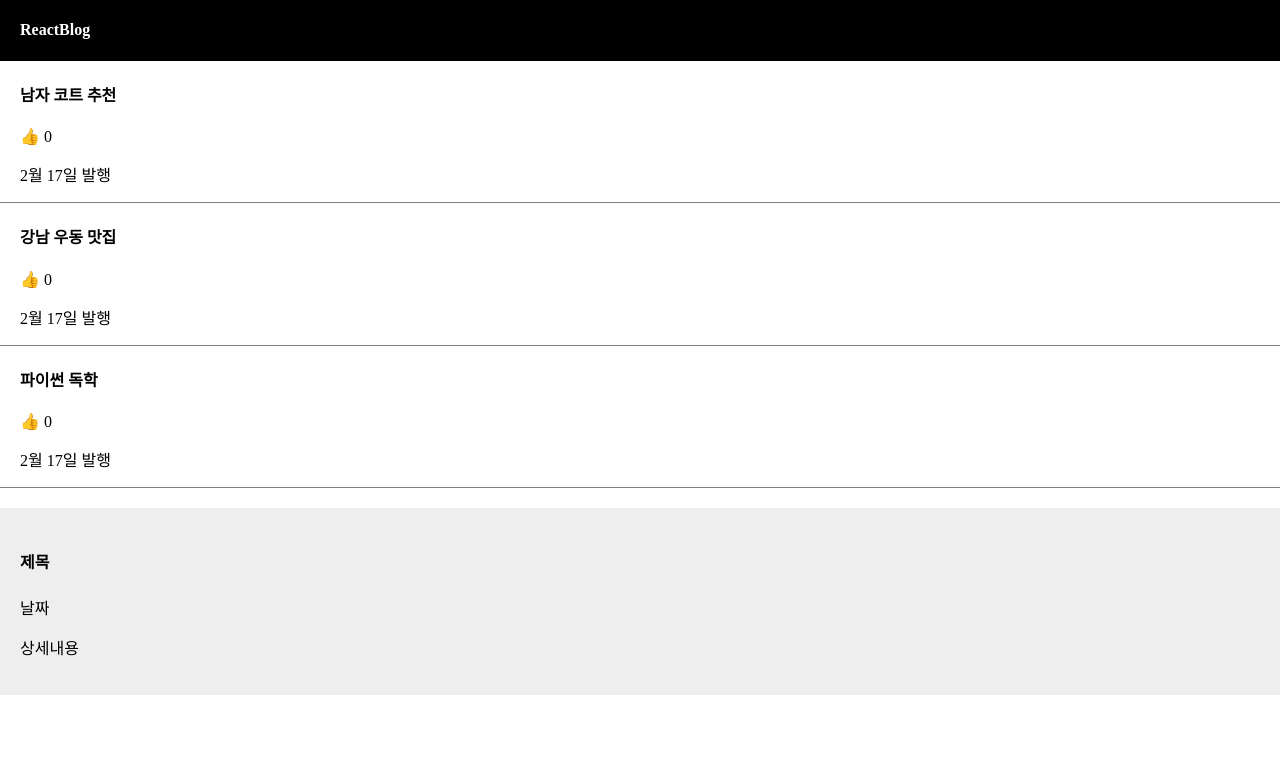
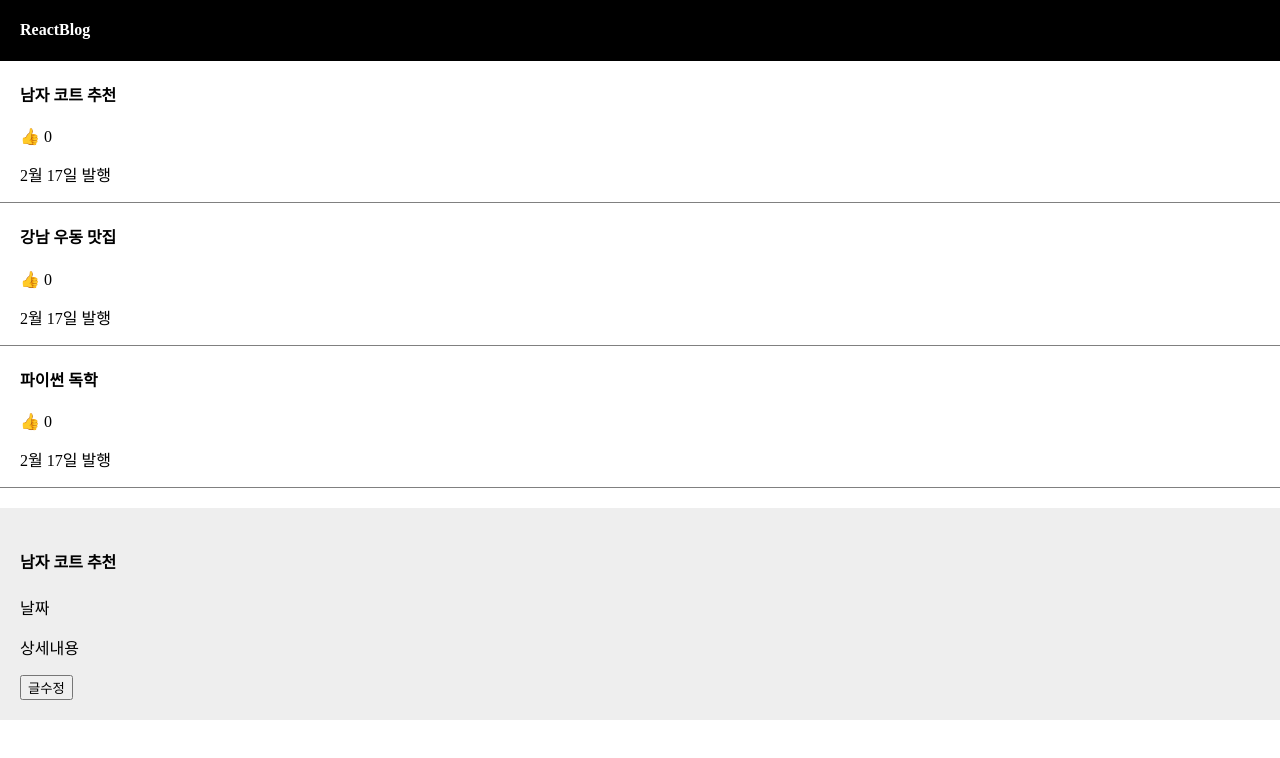
Before and after one commit to Milk0621/practice-react-basic, a React (Vite) app: page / in a window 1280 px wide. Both pictures are taken after a click on the element "남자 코트 추천". Shown: the top 758 px of the page. Built offline with nearby package versions, Linux system fonts and the light colour scheme.

Commit message:
feat: props를 활용한 상세 페이지 Modal 컴포넌트 구현
글제목 클릭 시 선택된 인덱스를 상태로 저장하고,
해당 인덱스를 기반으로 props를 전달하여 Modal에서 상세 내용을 표시하는 구조로 변경함.

```diff
--- a/src/App.jsx
+++ b/src/App.jsx
@@ -7,7 +7,7 @@ function App() {
   let [글제목, 글제목변경] = useState(['남자 코트 추천', '강남 우동 맛집', '파이썬 독학']);
   let [따봉, 따봉변경] = useState([0, 0, 0]);
   let [modal, setModal] = useState(false);
-
+  let [title, setTitle] = useState(0);
 
   return (
     <div className='App'>
@@ -32,7 +32,7 @@ function App() {
         글제목.map((a, i)=>{
           return (
             <div className='list' key={i}>
-              <h4 onClick={ ()=>setModal(!modal) }>{ 글제목[i] }</h4>
+              <h4 onClick={ ()=>{setModal(!modal); setTitle(i) }}>{ 글제목[i] }</h4>
               <span onClick={ ()=>{
                 let copy = [...따봉]
                 copy[i] = copy[i] + 1
@@ -45,19 +45,20 @@ function App() {
       }
 
       {
-        modal == true ? <Modal/> : null
+        modal == true ? <Modal title={title} 글제목={글제목}/> : null
       }
 
     </div>
   )
 }
 
-function Modal(){
+function Modal(props){
   return (
     <div className='modal'>
-      <h4>제목</h4>
+      <h4>{ props.글제목[props.title] }</h4>
       <p>날짜</p>
       <p>상세내용</p>
+      <button>글수정</button>
     </div>
   )
 }
```
